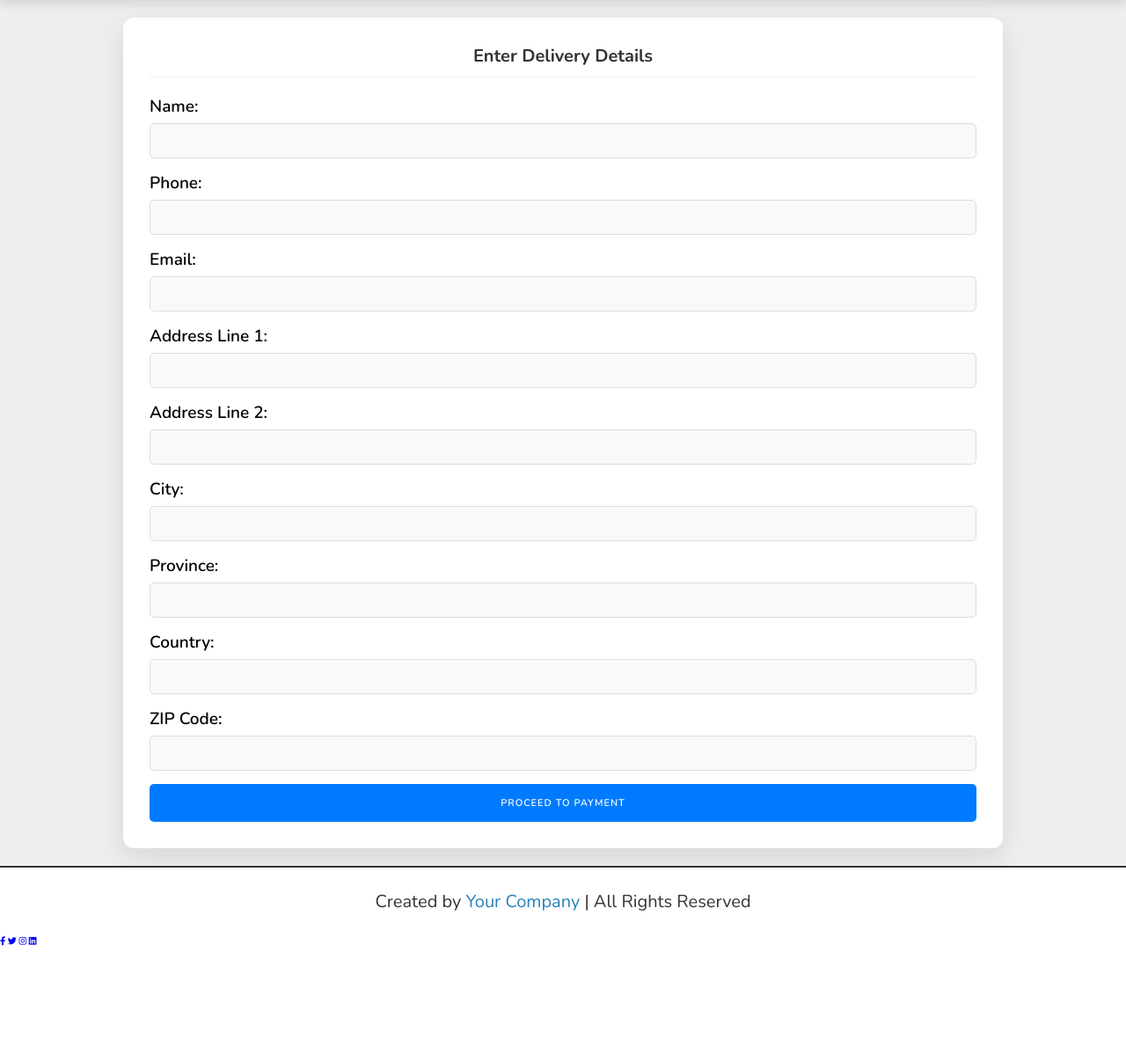
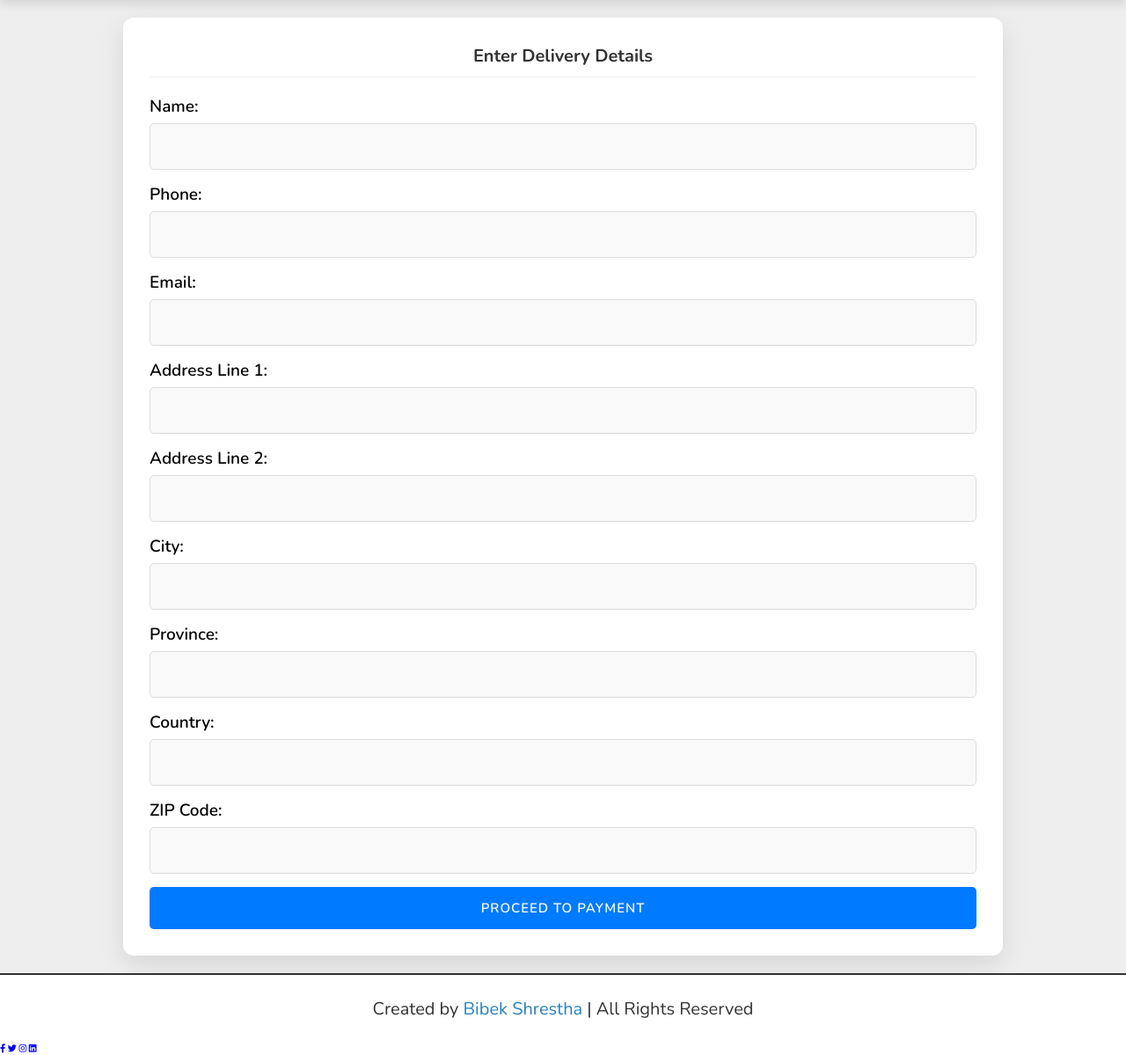
Before and after one commit to bibekshrestha77/Bagecommerce, a PHP site: page /bagecommerce/checkout.php in a window 1280 px wide. Shown: the part 34-1233 px from the top of the page at 88% size. Before the commit the page ends 1109 px from the top, so only its background shows below. Run offline with PHP 8.4, Linux system fonts and the light colour scheme; the visitor is signed in with stand-in values (Sample User, id 1); tables that the repository leaves empty hold one stand-in row (values such as "Sample post"); some libraries are stand-ins or nearby versions.

Commit message:
last changes

```diff
--- a/checkout.php
+++ b/checkout.php
@@ -110,7 +110,7 @@
         </main>
 
         <footer class="footer">
-            <div class="credit">Created by <span>Your Company</span> | All Rights Reserved</div>
+            <div class="credit">Created by <span>Bibek Shrestha</span> | All Rights Reserved</div>
             <div class="social">
                 <a href="#"><i class="fab fa-facebook-f"></i></a>
                 <a href="#"><i class="fab fa-twitter"></i></a>
--- a/css/style.css
+++ b/css/style.css
@@ -1101,7 +1101,7 @@
 .checkout-form .inputBox input {
     width: 100%;
     padding: 12px 15px;
-    font-size: 1rem;
+    font-size: 10px;
     color: #333;
     background: #f9f9f9;
     border: 1px solid #ddd;
@@ -1119,8 +1119,8 @@
 .checkout-form .btn {
     width: 100%;
     padding: 14px;
-    font-size: 1.1rem;
-    background: #007BFF; /* Bootstrap primary blue */
+    font-size: 15px;
+    background: #007BFF;
     color: #fff;
     border: none;
     border-radius: 5px;
@@ -1133,7 +1133,7 @@
 }
 
 .checkout-form .btn:hover {
-    background: #0056b3; /* Darker blue on hover */
+    background: #0056b3;
     transform: translateY(-2px);
     box-shadow: 0 5px 15px rgba(0, 123, 255, 0.3);
 }
@@ -1160,3 +1160,7 @@
         font-size: 1rem;
     }
 }
+
+.checkout-form input {
+    font-size: 20px !important;
+}
```
